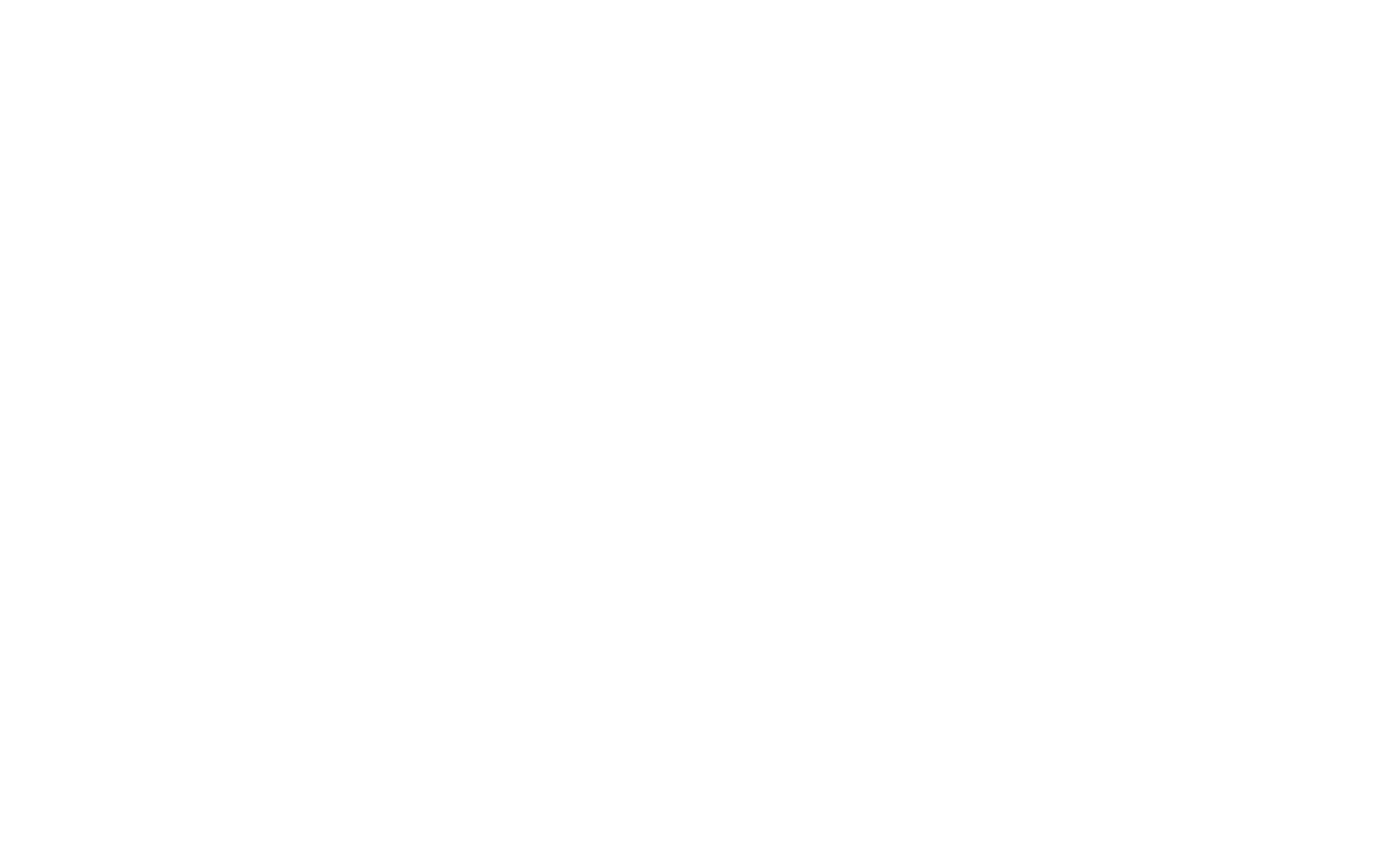
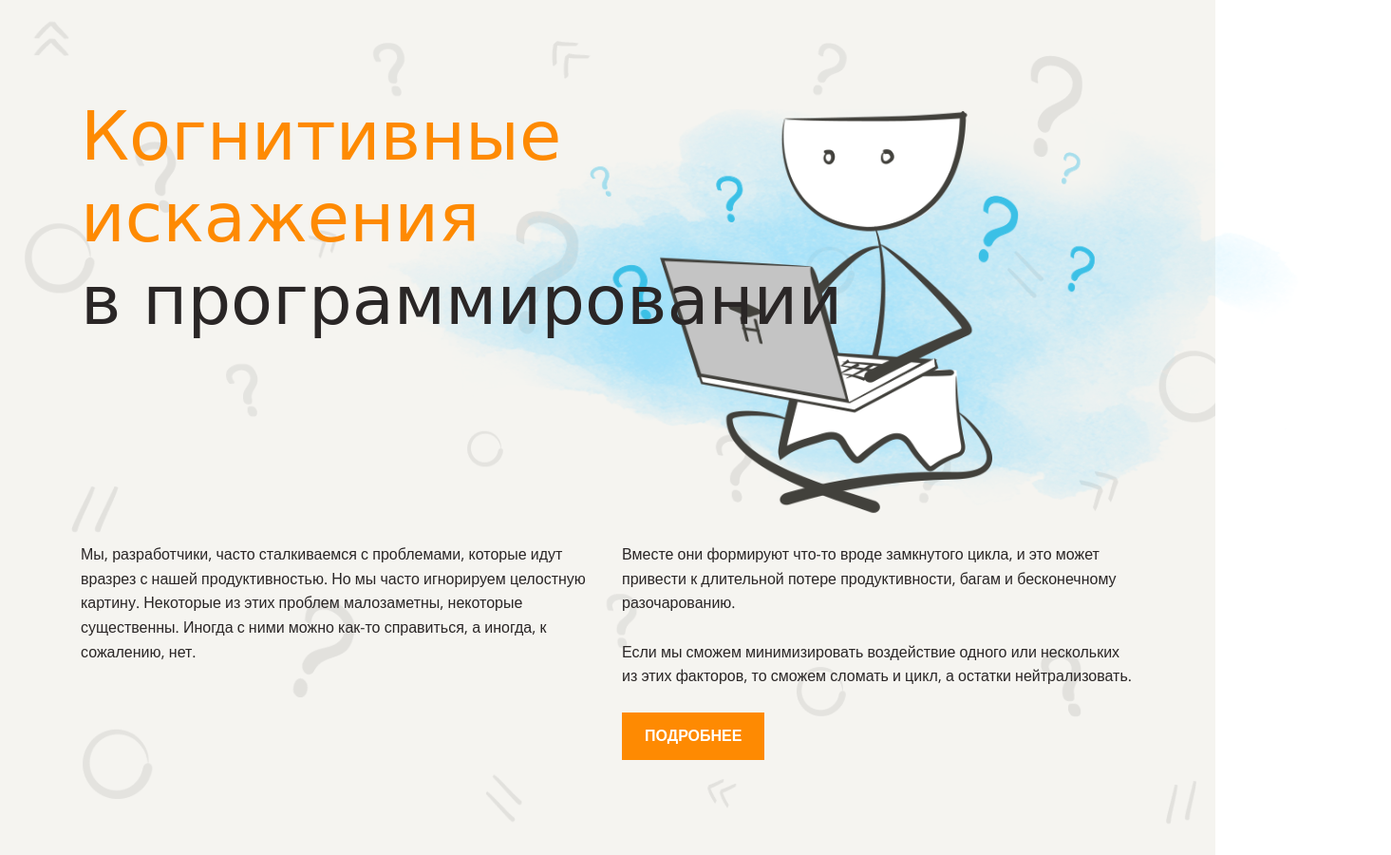
Before and after one commit to JS-NinjaNN/layout-designer-project-58, a website: page src/index.html in a window 1280 px wide. Shown: the whole page at 95% size, 1465 px wide, since content can reach past the window. Before the commit the page ends 800 px from the top, so only its background shows below. Drawn offline with nearby package versions, Linux system fonts and the light colour scheme; a web font is replaced by a local one.

Commit message:
finish header section

```diff
--- a/src/index.html
+++ b/src/index.html
@@ -9,7 +9,42 @@
     <link rel="stylesheet" href="styles/style.css" />
   </head>
   <body>
-    <header></header>
+    <header class="bg-image">
+      <div class="container">
+        <h1>
+          <span class="main-color">Когнитивные<br />искажения</span><br />в
+          программировании
+        </h1>
+        <img
+          class="header-image"
+          src="./img/main.png"
+          alt="Задумчивый программист"
+        />
+        <div class="text-col-2">
+          <div class="text-col">
+            <p>
+              Мы, разработчики, часто сталкиваемся с проблемами, которые идут
+              вразрез с нашей продуктивностью. Но мы часто игнорируем целостную
+              картину. Некоторые из этих проблем малозаметны, некоторые
+              существенны. Иногда с ними можно как-то справиться, а иногда, к
+              сожалению, нет.
+            </p>
+          </div>
+          <div class="text-col">
+            <p>
+              Вместе они формируют что-то вроде замкнутого цикла, и это может
+              привести к длительной потере продуктивности, багам и бесконечному
+              разочарованию.
+            </p>
+            <p>
+              Если мы сможем минимизировать воздействие одного или нескольких из
+              этих факторов, то сможем сломать и цикл, а остатки нейтрализовать.
+            </p>
+            <a href="#" class="btn">подробнее</a>
+          </div>
+        </div>
+      </div>
+    </header>
     <main></main>
     <footer></footer>
   </body>
--- a/src/styles/style.css
+++ b/src/styles/style.css
@@ -11,11 +11,21 @@
   --dark-translucent: #908d8b;
   --brown: #b09a81;
   --blue: #1085c5;
+  --button-hover: #ea7600;
+}
+
+* {
+  margin: 0;
+  padding: 0;
 }
 
 body {
+  margin: 0;
   color: var(--dark);
-  font: 16/1.6em "Open Sans", sans-serif;
+  font-size: 16px;
+  line-height: 1.6em;
+  font-weight: normal;
+  font-family: "Open Sans", sans-serif;
 }
 
 h1,
@@ -24,8 +34,10 @@ h3,
 h4,
 h5,
 h6 {
+  z-index: 1;
   line-height: 1.2em;
   font-family: "Neucha", cursive;
+  font-weight: normal;
 }
 
 h1 {
@@ -40,9 +52,71 @@ h3 {
   font-size: 34px;
 }
 
+a {
+  text-decoration: none;
+}
+
 .container {
+  position: relative;
   display: flex;
-  justify-content: center;
+  flex-direction: column;
+  justify-content: space-between;
   max-width: 1110px;
-  margin: 100px 0;
+  min-height: 700px;
+  margin: 0 auto;
+  padding: 100px 0;
 }
+
+.bg-image {
+  position: relative;
+  background-color: var(--light);
+}
+
+.bg-image::before {
+  position: absolute;
+  width: 100%;
+  height: 100%;
+  background-image: url("../img/background.png");
+  background-repeat: no-repeat;
+  background-size: cover;
+  opacity: 0.1;
+  content: "";
+}
+
+.header-image {
+  position: absolute;
+  top: 55px;
+  right: -270px;
+  height: 525px;
+}
+
+.main-color {
+  color: var(--main);
+}
+
+.text-col-2 {
+  display: flex;
+  gap: 30px;
+}
+
+.text-col {
+  flex-basis: 50%;
+}
+
+.text-col p {
+  margin-bottom: 1.6em;
+}
+
+.btn {
+  display: inline-block;
+  padding: 12px 24px;
+  color: var(--white);
+  font-weight: bold;
+  background-color: var(--main);
+  text-transform: uppercase;
+}
+
+.btn:hover,
+.btn:focus {
+  background-color: var(--button-hover);
+}
```
